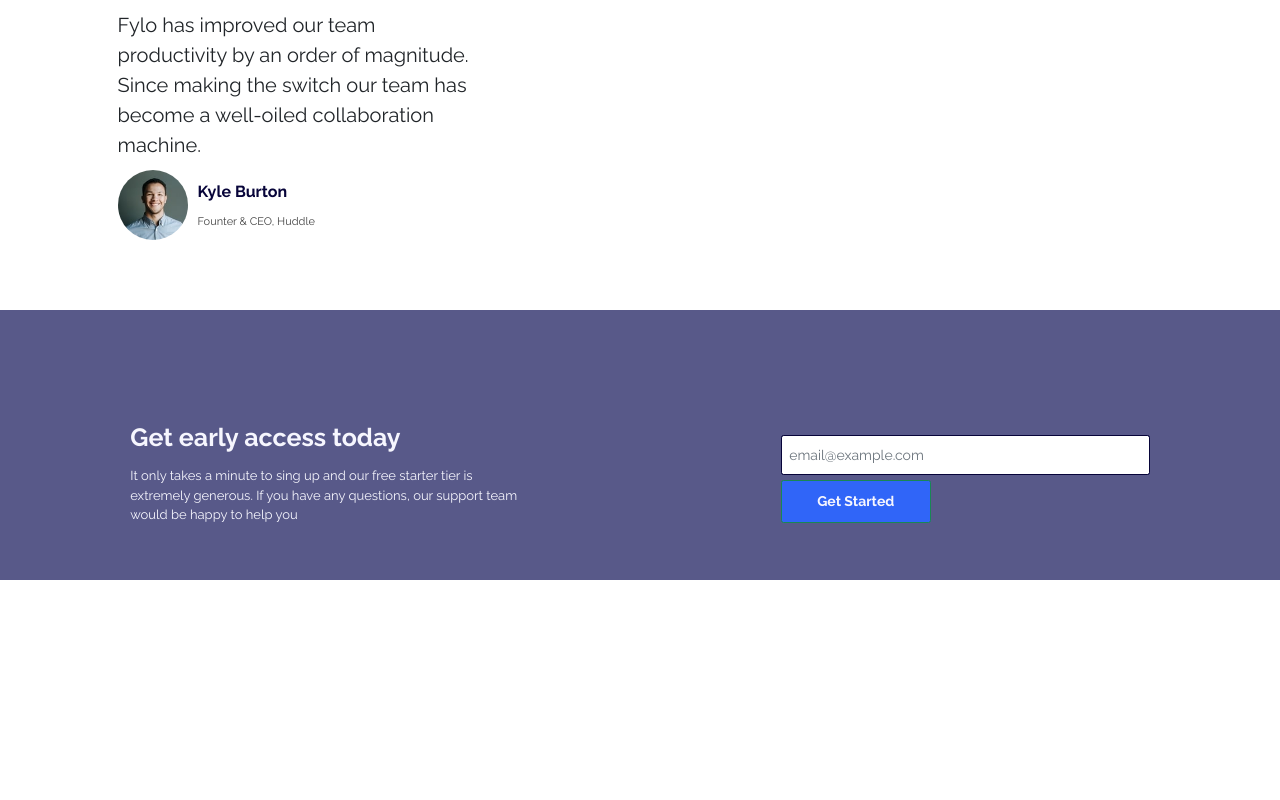
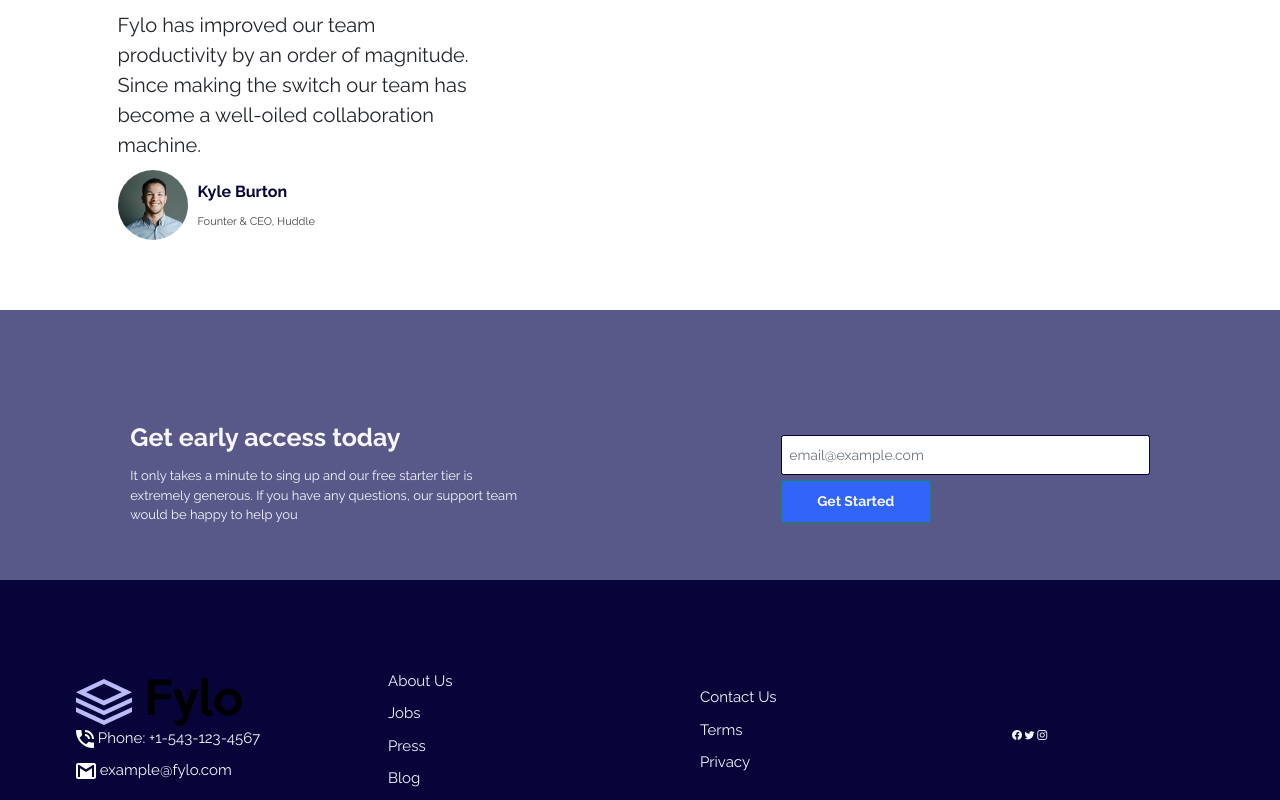
Before and after one commit to Jonathan-Hdzu/fylo-landing-page-frontendmentor, a website: page index.html in a window 1280 px wide. Shown: the part 1315-2115 px from the top of the page. Before the commit the page ends 1895 px from the top, so only its background shows below. Drawn offline with nearby package versions, Linux system fonts and the light colour scheme.

Commit message:
Footer v1

```diff
--- a/index.html
+++ b/index.html
@@ -12,6 +12,7 @@
   <link rel="preconnect" href="https://fonts.gstatic.com" crossorigin>
   <link href="https://fonts.googleapis.com/css2?family=Open+Sans:ital,wght@0,300..800;1,300..800&family=Raleway:ital,wght@0,100..900;1,100..900&display=swap" rel="stylesheet">
   <link rel="stylesheet" href="/sass/custom.css">
+  <link rel="stylesheet" href="https://cdn.jsdelivr.net/npm/bootstrap-icons@1.11.3/font/bootstrap-icons.min.css">
 </head>
 
 <body>
@@ -135,6 +136,36 @@
         </form>
       </div>
    </section>
+   <footer class="footer">
+    <div class="footer-contact">
+      <a href="index.html" class="">
+        <img src="/images/logo.svg" alt="" class="">
+      </a>
+
+      <p><img src="/images/icon-phone.svg" alt="">
+          Phone: +1-543-123-4567
+      </p>
+      <p><img src="./images/icon-email.svg" alt="">
+          example@fylo.com
+      </p>
+    </div>
+    <div class="footer-enlace">
+      <p>About Us</p>
+       <p>Jobs</p>
+       <p>Press</p>
+       <p>Blog</p>
+    </div>
+    <div class="footer-enlace2">
+      <p>Contact Us</p>
+      <p>Terms</p>
+      <p>Privacy</p>
+    </div>
+    <div class="footer-social">
+      <i class="bi bi-facebook"></i>
+      <i class="bi bi-twitter"></i>
+      <i class="bi bi-instagram"></i>
+    </div>
+   </footer>
 
 
 
@@ -155,13 +186,13 @@
 
 
 
-  Phone: +1-543-123-4567
-  example@fylo.com
 
-  About Us
-  Jobs
-  Press
-  Blog
+
+
+
+
+
+
 
   Contact Us
   Terms
--- a/sass/custom.scss
+++ b/sass/custom.scss
@@ -202,3 +202,22 @@
     height: 4rem;
     float: left;
 }
+
+.footer {
+    display: grid;
+    justify-content: center;
+    align-items: center;
+    background-color: $very-dark-blue;
+    color: $light-grayish-blue;// height: 28rem;
+    padding-top: 9rem;
+}
+@media (min-width: 768px) {
+    .footer {
+      grid-template-columns: repeat(4, 15%);
+      gap:  12rem;
+
+  }
+}
+.footer p {
+    font-size: 15px;
+}
```
Also changed, not shown: sass/custom.css, 1 other file.
